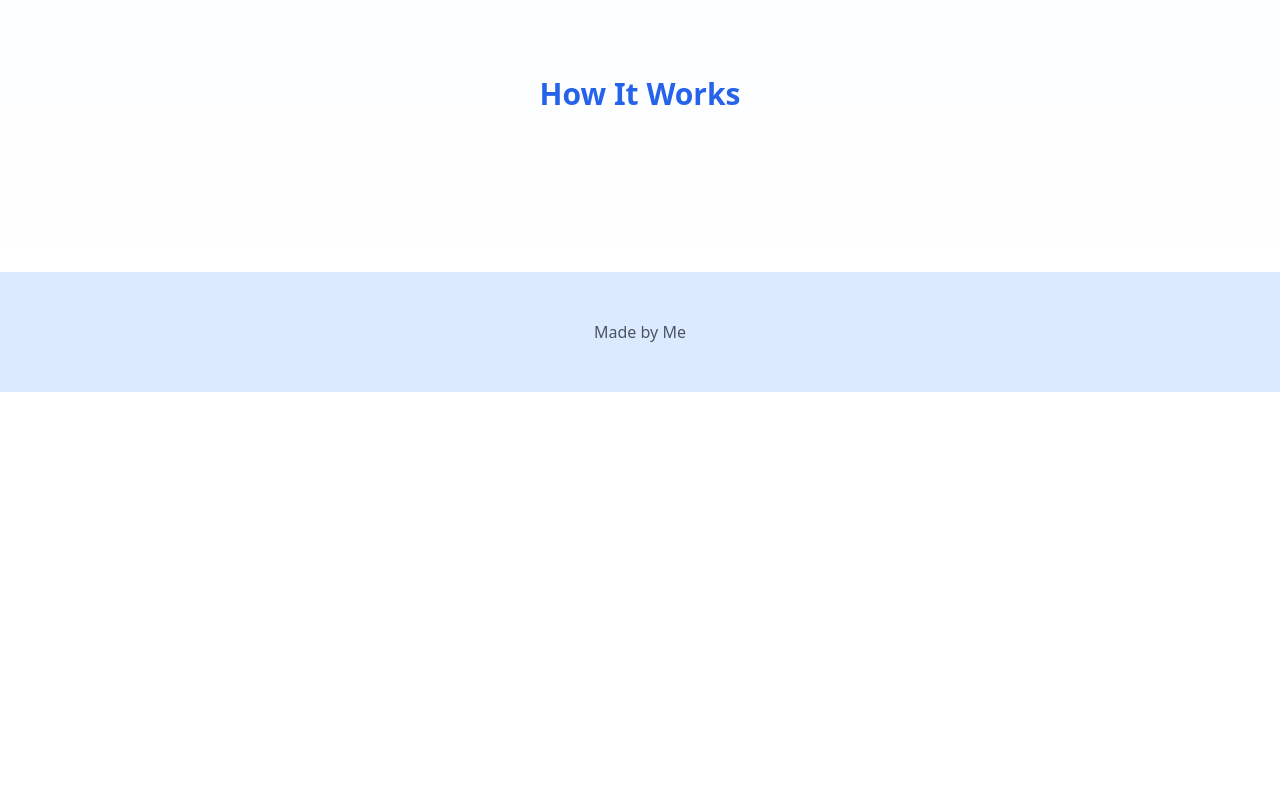
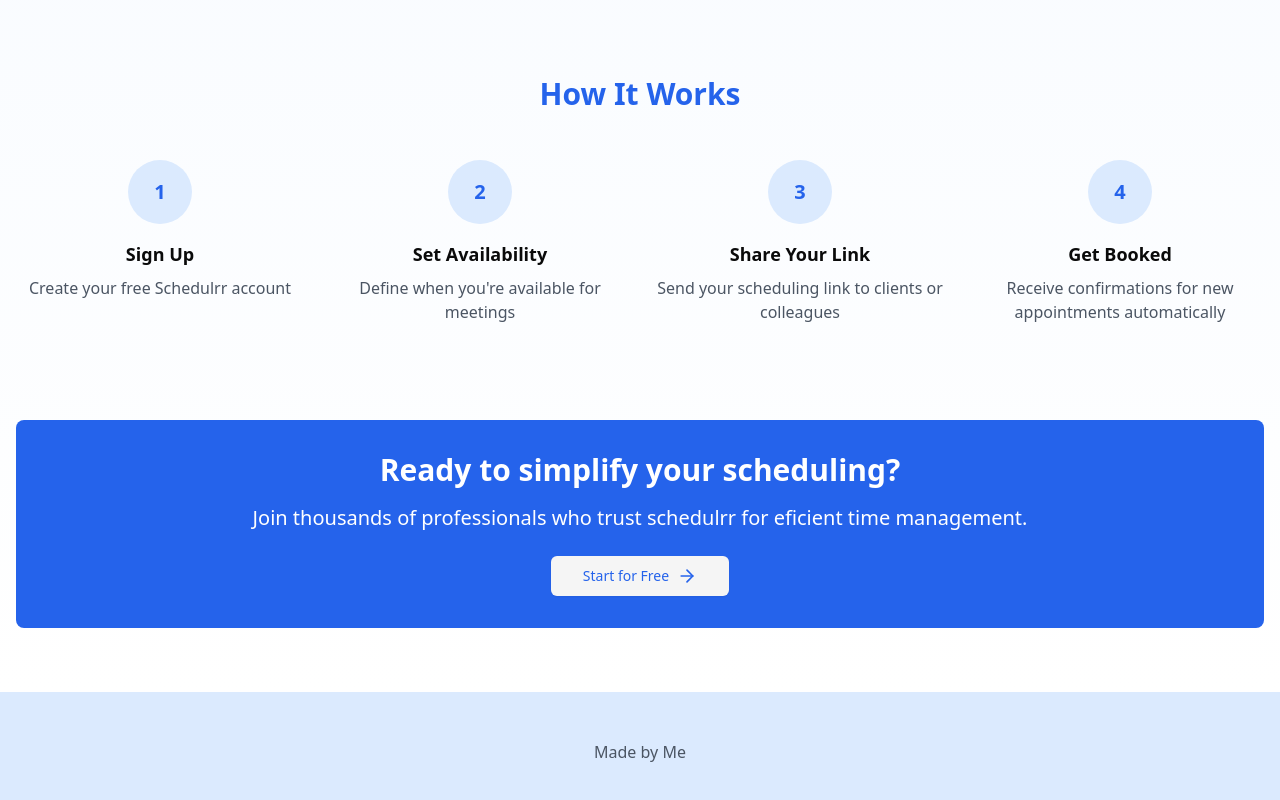
Before and after one commit to Muskan-7867/Schdulrr, a Next.js app: page / in a window 1280 px wide. Shown: the part 1382-2182 px from the top of the page. Before the commit the page ends 1774 px from the top, so only its background shows below. Built offline with nearby package versions, Linux system fonts and the light colour scheme; no server answers.

Commit message:
complete landing page

```diff
--- a/app/page.js
+++ b/app/page.js
@@ -1,10 +1,15 @@
 import Image from "next/image";
 import Link from "next/link";
 import { Button } from "../components/ui/button";
-import { ArrowBigRight } from "lucide-react";
-import { Card, CardHeader, CardTitle, CardContent } from "../components/ui/card";
+import { ArrowBigRight, ArrowRight } from "lucide-react";
+import {
+  Card,
+  CardHeader,
+  CardTitle,
+  CardContent,
+} from "../components/ui/card";
 import { features, howItWorks } from "./data/data"; // Import from app/data/data.js
-import Testimonials from "../components/testimonials"
+import Testimonials from "../components/testimonials";
 
 export default function Home() {
   return (
@@ -15,8 +20,8 @@
             Simplify your Scheduling!!
           </h1>
           <p className="text-xl text-gray-600 mb-10">
-            Schedulrr helps to manage your time effectively. Create events, set your
-            availability, and let others book time with you seamlessly.
+            Schedulrr helps to manage your time effectively. Create events, set
+            your availability, and let others book time with you seamlessly.
           </p>
 
           <Link href="/dashboard">
@@ -69,7 +74,7 @@
         <h2 className="text-3xl font-bold text-center mb-12 text-blue-600">
           What our user say
         </h2>
-      <Testimonials />
+        <Testimonials />
       </div>
 
       {/* How It Works Section */}
@@ -77,7 +82,28 @@
         <h2 className="text-3xl font-bold text-center mb-12 text-blue-600">
           How It Works
         </h2>
+        <div className="grid grid-cols-1 md:grid-cols-2 lg:grid-cols-4 gap-8">
+          {howItWorks.map((step, index) => (
+            <div key={index} className="text-center">
+              <div className="bg-blue-100 rounded-full w-16 h-16 flex items-center justify-center mx-auto mb-4">
+                <span className="text-blue-600 text-xl font-bold">{index + 1}</span>
+              </div>
+              <h3 className="font-semibold text-lg mb-2">{step.step}</h3>
+              <p className="text-gray-600">{step.description}</p>
+            </div>
+          ))}
         </div>
+      </div>
+
+      <div className="bg-blue-600 text-white rounded-lg p-8 text-center">
+        <h2 className="text-3xl font-bold mb-4">Ready to simplify your scheduling?</h2>
+        <p className="text-xl mb-6">
+          Join thousands of professionals who trust schedulrr for eficient time management.
+        </p>
+        <Link href='/dashboard'>
+          <Button size='lg' variant='secondary' className=' text-blue-600'>Start for Free <ArrowRight className="ml-2 h-5 w-5"/></Button>
+        </Link>
+      </div>
     </main>
   );
 }
```
